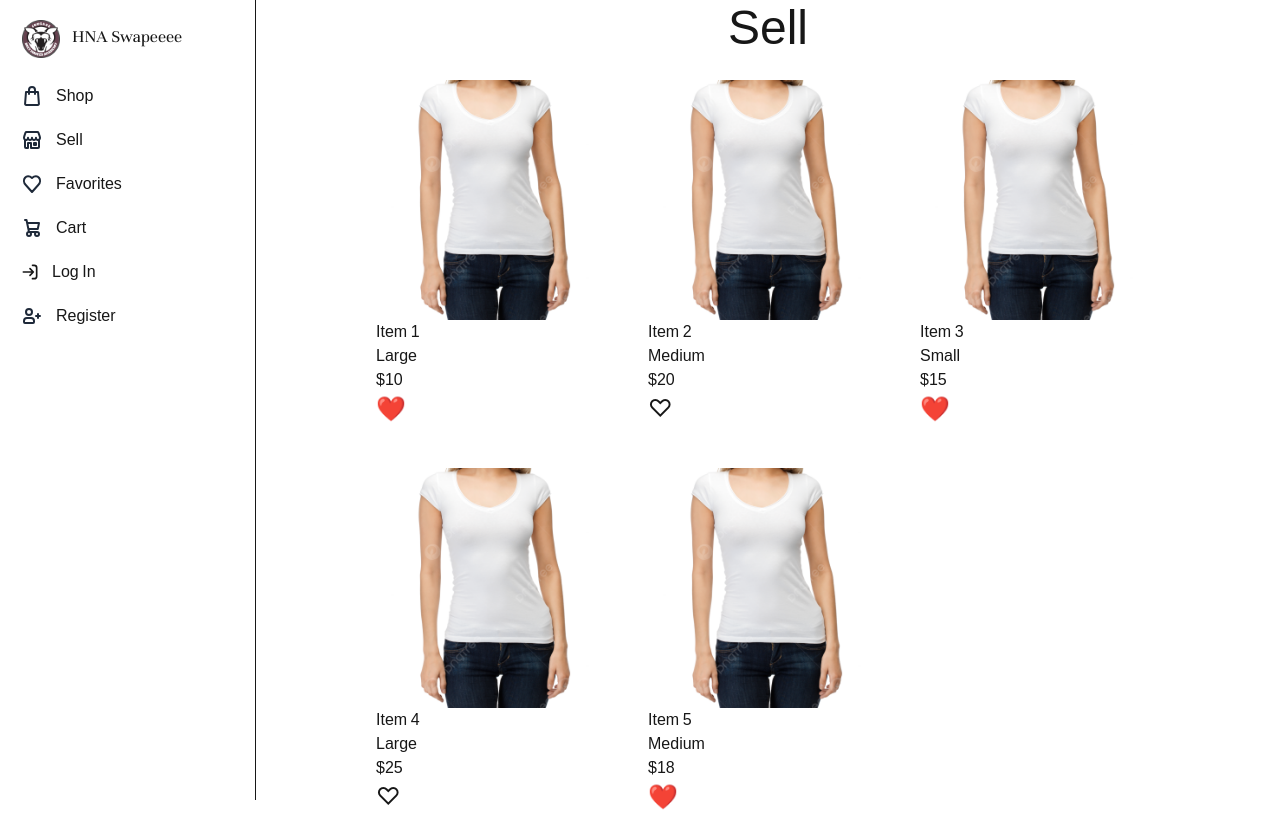
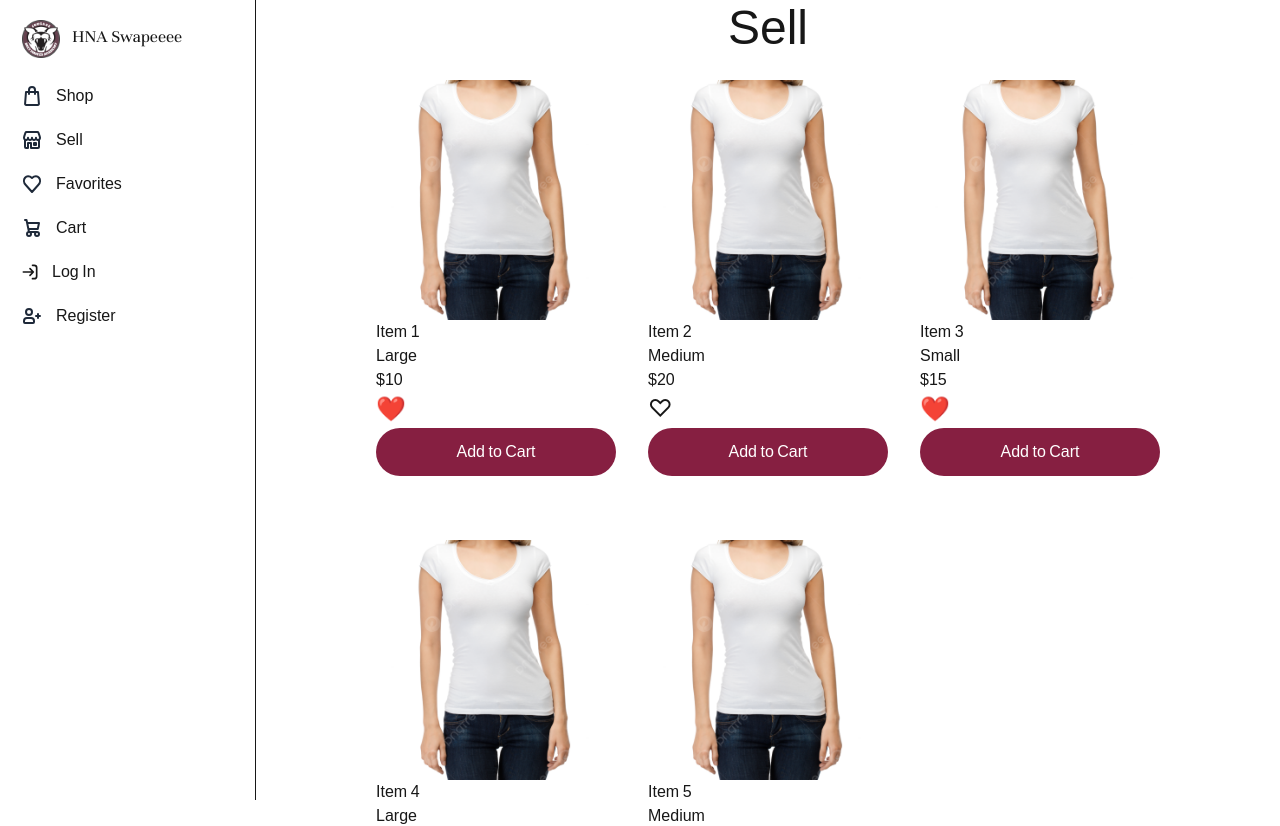
Before and after one commit to HolyNamesAcademy/Projects-II-25-26, a Next.js app in the folder frontend/: page /sell in a window 1280 px wide. Shown: the top 826 px of the page. Built offline with nearby package versions, Linux system fonts and the light colour scheme.

Commit message:
added add to cart button

```diff
--- a/frontend/src/app/items/[id]/page.tsx
+++ b/frontend/src/app/items/[id]/page.tsx
@@ -48,32 +48,6 @@
                 >
                   {isFavorite ? "❤️" : "♡"}
                 </div>
-
-                {/*buy button
-              <a
-                href="#"
-                title="Buy"
-                className="flex items-center justify-center py-2.5 px-5 text-sm font-medium text-gray-900 focus:outline-none bg-white rounded-lg border border-gray-200 hover:bg-gray-100 hover:text-primary-700 focus:z-10 focus:ring-4 focus:ring-gray-100 dark:focus:ring-gray-700 dark:bg-gray-800 dark:text-gray-400 dark:border-gray-600 dark:hover:text-white dark:hover:bg-gray-700"
-                role="button"
-              >
-                <svg
-                  className="w-5 h-5 -ms-2 me-2"
-                  xmlns="http://www.w3.org/2000/svg"
-                  fill="none"
-                  viewBox="0 0 24 24"
-                  width = "24"
-                  height = "24"
-                >
-                  <path
-                    stroke="currentColor"
-                    stroke-linecap="round"
-                    stroke-linejoin="round"
-                    stroke-width = "2"
-                    d="M12 6v12m-3-2.818.879.659c1.171.879 3.07.879 4.242 0 1.172-.879 1.172-2.303 0-3.182C13.536 12.219 12.768 12 12 12c-.725 0-1.45-.22-2.003-.659-1.106-.879-1.106-2.303 0-3.182s2.9-.879 4.006 0l.415.33M21 12a9 9 0 1 1-18 0 9 9 0 0 1 18 0Z" />
-                </svg>
-                Buy
-              </a>
-              */}
               </div>
 
               <hr className="my-6 md:my-8 border-gray-200 dark:border-gray-800" />
@@ -100,7 +74,7 @@
 
         <div className="w-full flex justify-center pb-6">
           <div className="max-w-xs w-full">
-            <PrimaryButton type="link" text="Buy" href="/viewitem" />
+            <PrimaryButton type="link" text="Add to Cart" href="/viewitem" />
           </div>
         </div>
       </section>
--- a/frontend/src/components/itemList.tsx
+++ b/frontend/src/components/itemList.tsx
@@ -2,6 +2,7 @@
 
 import { useState, useEffect } from "react";
 import Image from "next/image";
+import PrimaryButton from "@/components/primaryButton";
 
 interface Item {
   name: string;
@@ -16,10 +17,15 @@
   items,
   UpdateFavorite,
   RemoveItem,
+  showFavoritesButton = false,
+  showAddToCartButton = false,
+
 }: {
   items: Item[];
   UpdateFavorite: (item: Item) => Promise<void>;
   RemoveItem?: (item: Item) => Promise<void>;
+  showFavoritesButton?: boolean;
+  showAddToCartButton?: boolean;
 }) {
   const [displayedItems, setDisplayedItems] = useState(items);
 
@@ -69,6 +75,16 @@
                 >
                   {item.favorite ? "❤️" : "♡"}
                 </div>
+                <div className="w-full flex justify-center pb-6">
+                  <div className="max-w-xs w-full">
+                    <PrimaryButton
+                      type="link"
+                      text="Buy Now"
+                      href="/viewitem"
+                    />
+                  </div>
+                </div>
+
                 {RemoveItem && (
                   <button
                     onClick={() => handleRemoveClick(item)}
--- a/frontend/src/components/itemListToggle.tsx
+++ b/frontend/src/components/itemListToggle.tsx
@@ -2,6 +2,8 @@
 
 import { useState } from "react";
 import Image from "next/image";
+import PrimaryButton from "@/components/primaryButton";
+import SecondaryButton from "@/components/secondaryButton";
 
 interface Item {
   name: string;
@@ -15,9 +17,13 @@
 export default function ItemListToggle({
   items,
   UpdateFavorite,
+  showFavoritesButton = false,
+  showAddToCartButton = false,
 }: {
   items: Item[];
   UpdateFavorite: (item: Item) => Promise<void>;
+  showFavoritesButton?: boolean;
+  showAddToCartButton?: boolean;
 }) {
   const [displayedItems, setDisplayedItems] = useState(items);
 
@@ -54,6 +60,11 @@
                 >
                   {item.favorite ? "❤️" : "♡"}
                 </div>
+                <div className="w-full flex justify-center pb-6">
+                       <div className="max-w-xs w-full">
+                          <SecondaryButton type="link" text="Add to Cart" href="/viewitem" />
+                      </div>
+                </div>
               </a>
             </div>
           </li>
--- a/frontend/src/components/secondaryButton.tsx
+++ b/frontend/src/components/secondaryButton.tsx
@@ -2,10 +2,12 @@
   text,
   type,
   href,
+  onClick,
 }: {
   text: string;
   type: "button" | "submit" | "link";
   href?: string;
+  onClick?: () => void;
 }) {
   const classes =
     "rounded-full border border-solid border-transparent transition-colors flex items-center justify-center bg-claret-500 text-white gap-2 hover:bg-claret-600 font-medium text-sm sm:text-base h-10 sm:h-12 px-4 sm:px-5 sm:w-auto";
@@ -17,7 +19,7 @@
     );
   }
   return (
-    <button type={type} className={classes}>
+    <button type={type} className={classes} onClick={onClick}>
       {text}
     </button>
   );
```
